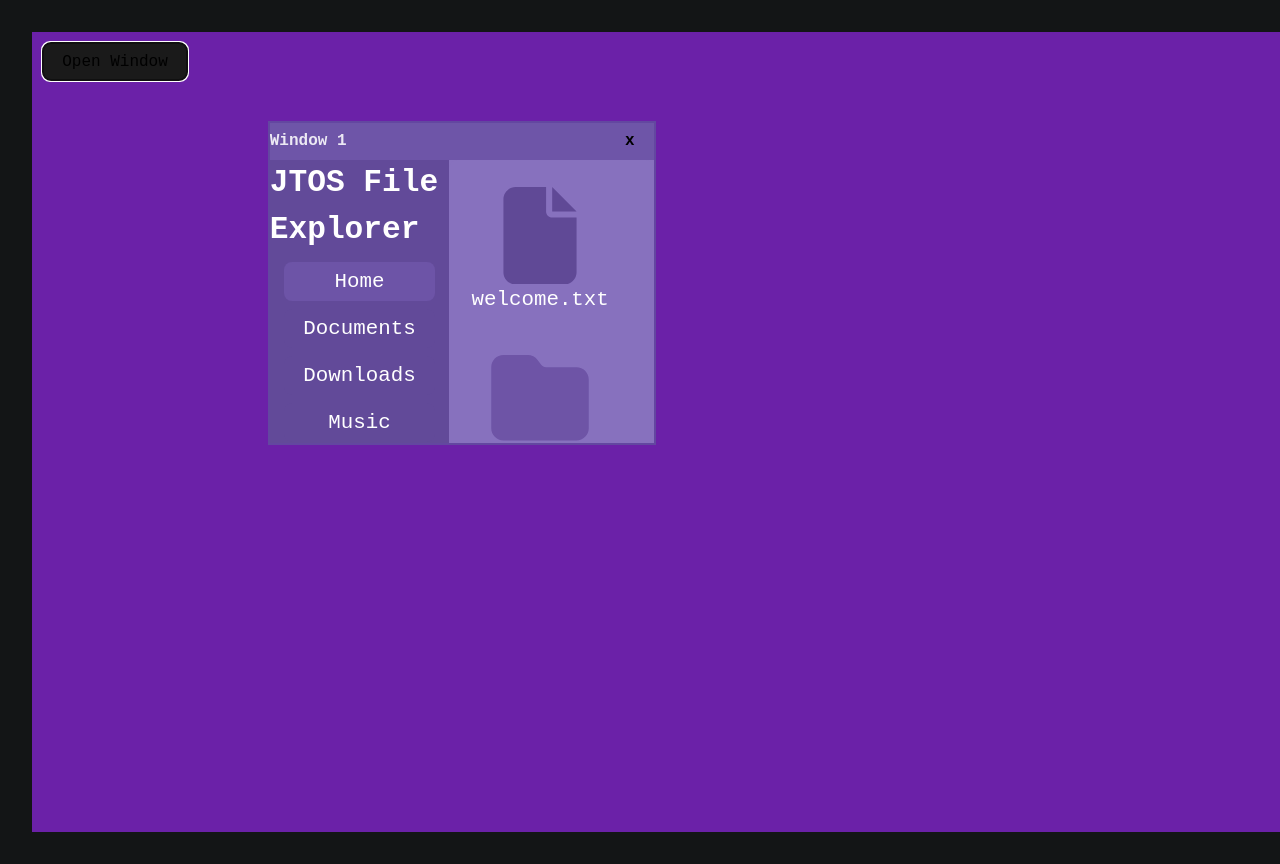
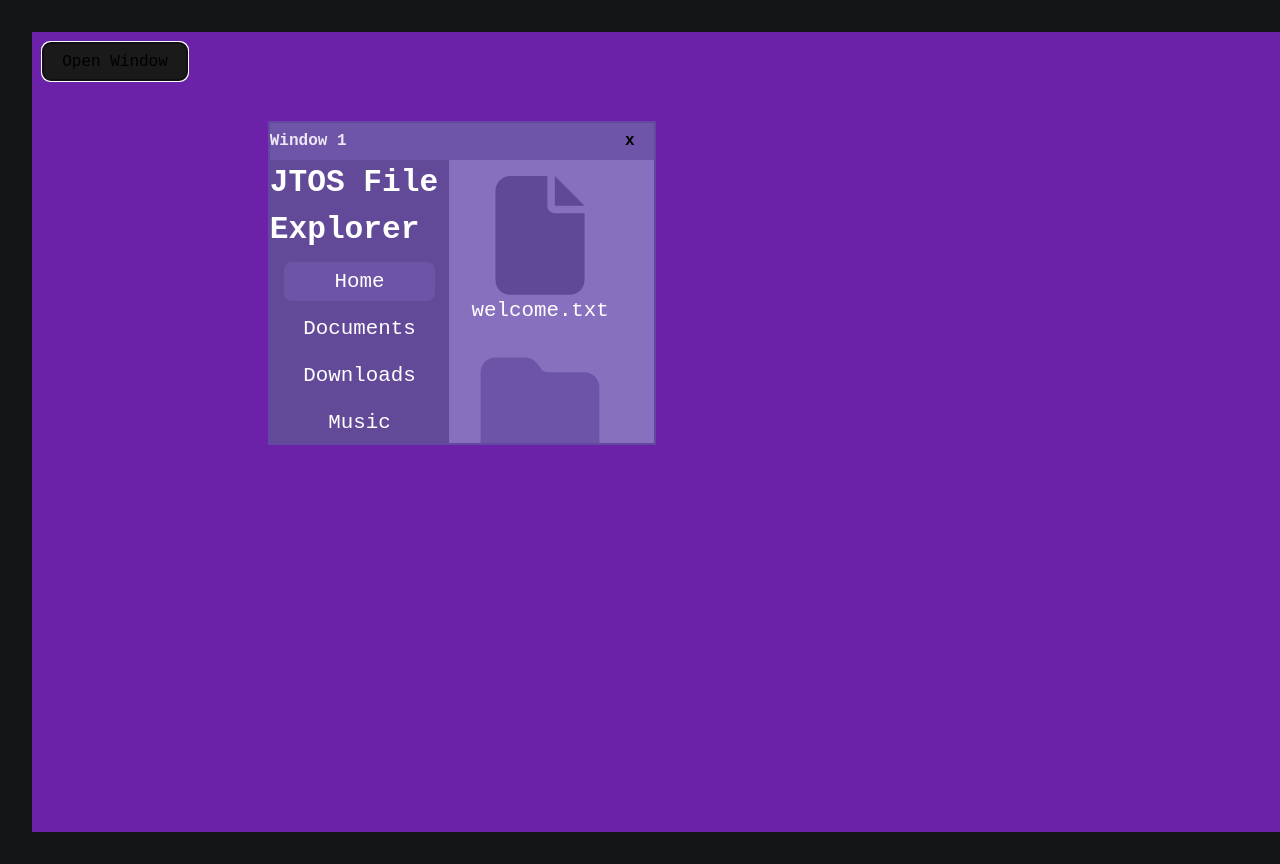
Before and after one commit to JhonTabio/JTOS-Portfolio, a React (Vite) app: page /gui in a window 1280 px wide. Both pictures are taken after a click on the button "Open Window". Shown: the top 864 px of the page. Built offline with nearby package versions, Linux system fonts and the light colour scheme.

Commit message:
More dynamic scaling and added icon container styling

```diff
--- a/src/components/FileExplorer.tsx
+++ b/src/components/FileExplorer.tsx
@@ -18,14 +18,7 @@ export function FileExplorer()
       value: fileSystem.name,
       label: "Home",
       content: (
-        <div
-          style={{
-            display: "grid",
-            gap: "12px",
-            gridTemplateColumns: "repeat(auto-fit, 150px)",
-            userSelect: "none"
-          }}
-        >
+        <div className="gui_icon_container">
           {files.map((item: FileSystemItem, i: number) => (
             <Card key={i} onClick={() => {if(item.type === "directory")setActiveTab(item.name)}}>
               {item.type === "directory" ?  folder_icon : file_icon} {item.name}
@@ -40,14 +33,7 @@ export function FileExplorer()
         value: folder.name,
         label: folder.name,
         content: (
-          <div
-            style={{
-              display: "grid",
-              gap: "12px",
-              gridTemplateColumns: "repeat(auto-fit, 150px)",
-              userSelect: "none"
-            }}
-          >
+          <div className="gui_icon_container">
             {folder.children?.map((item, i) => (
               <Card key={i} onClick={() => {if(item.type === "directory")setActiveTab(item.name)}}>
                 {item.type === "directory" ?  folder_icon : file_icon} {item.name}
--- a/src/routes/GUI.css
+++ b/src/routes/GUI.css
@@ -49,10 +49,20 @@
   height: inherit;
 }
 
+.gui_icon_container
+{
+  display: grid;
+  gap: clamp(8px, 2vw, 24px);
+  grid-template-columns: repeat(auto-fit, 150px);
+  user-select: none;
+}
+
 .gui_icon
 {
-  width: 100%;
-  height: 65%;
+  width: clamp(32px, 15vw, 100vw);
+  height: clamp(32px, 15vh, 100vh);
+  display: block;
+  object-fit: contain;
 }
 
 .gui_header
```
